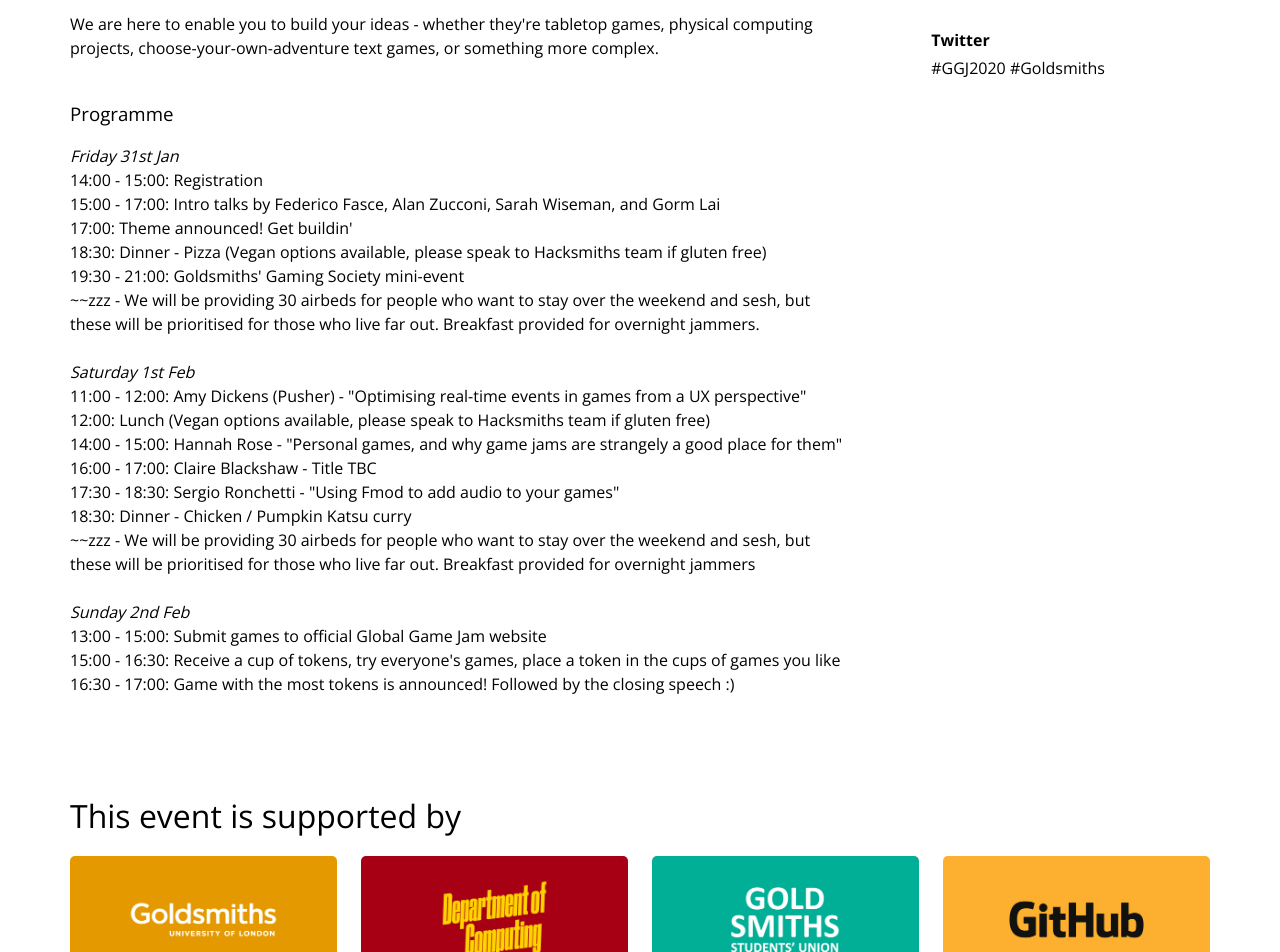
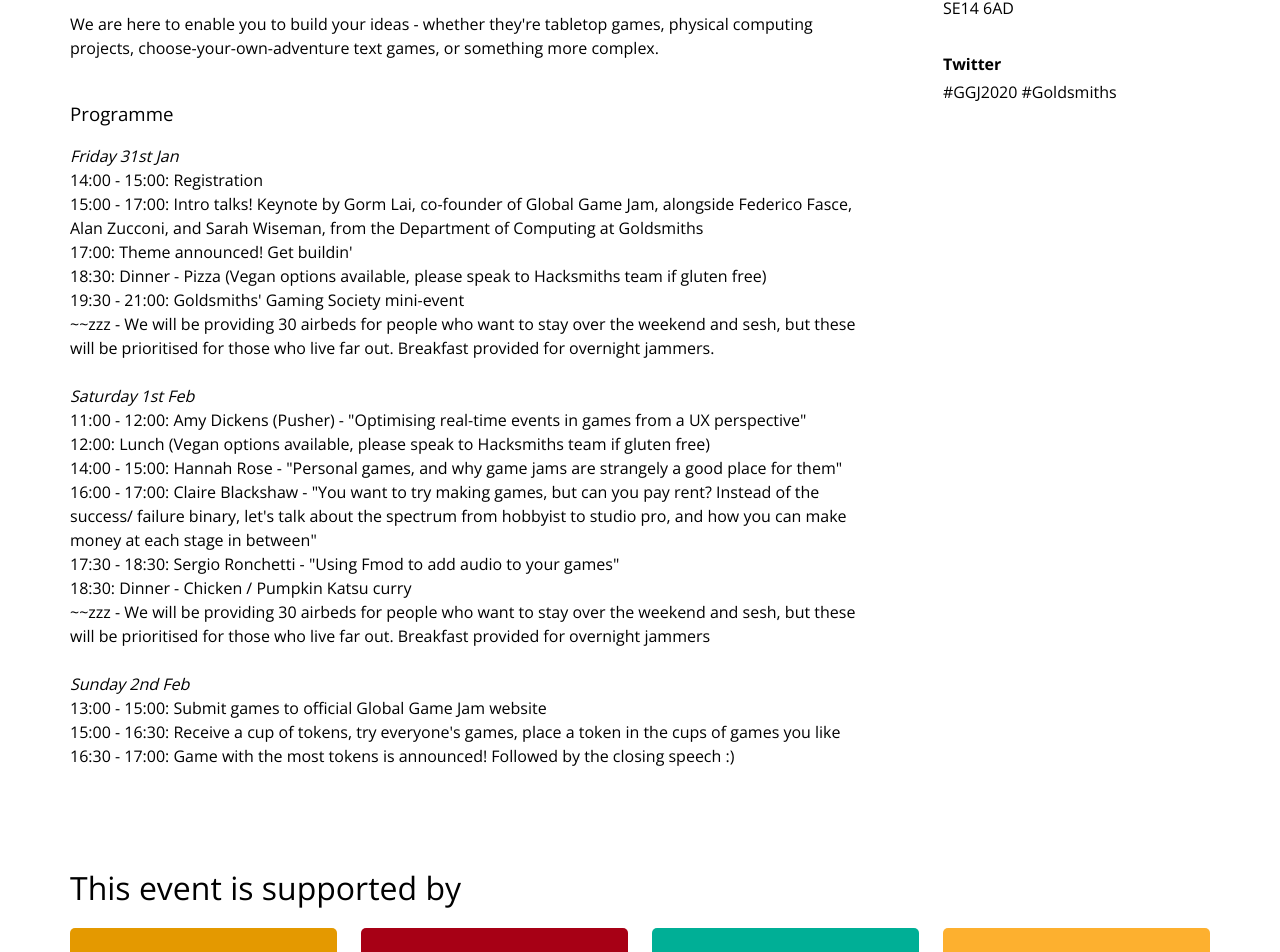
Before and after one commit to skeuomorph/2020.goldsmiths.tech, a Nuxt app: page /events/ggj2020 in a window 1280 px wide. Shown: the part 1022-1974 px from the top of the page. Built offline with nearby package versions, Linux system fonts and the light colour scheme.

Commit message:
ggj2020 final update

```diff
--- a/pages/events/ggj2020.vue
+++ b/pages/events/ggj2020.vue
@@ -12,7 +12,7 @@
 <br>
 14:00 - 15:00: Registration
 <br>
-15:00 - 17:00: Intro talks by Federico Fasce, Alan Zucconi, Sarah Wiseman, and Gorm Lai
+15:00 - 17:00: Intro talks! Keynote by Gorm Lai, co-founder of Global Game Jam, alongside Federico Fasce, Alan Zucconi, and Sarah Wiseman, from the Department of Computing at Goldsmiths
 <br>
 17:00: Theme announced! Get buildin'
 <br>
@@ -31,7 +31,7 @@
 <br>
 14:00 - 15:00: Hannah Rose - "Personal games, and why game jams are strangely a good place for them"
 <br>
-16:00 - 17:00: Claire Blackshaw - Title TBC
+16:00 - 17:00: Claire Blackshaw - "You want to try making games, but can you pay rent? Instead of the success/ failure binary, let's talk about the spectrum from hobbyist to studio pro, and how you can make money at each stage in between"
 <br>
 17:30 - 18:30: Sergio Ronchetti - "Using Fmod to add audio to your games"
 <br>
```
